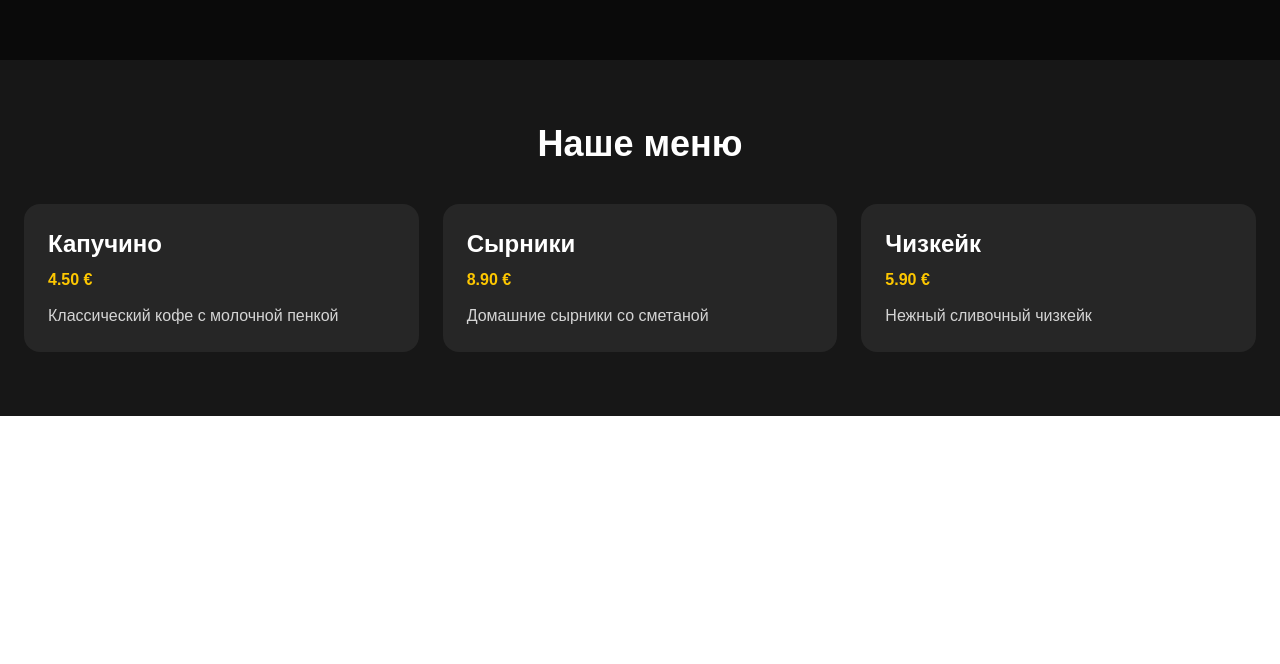
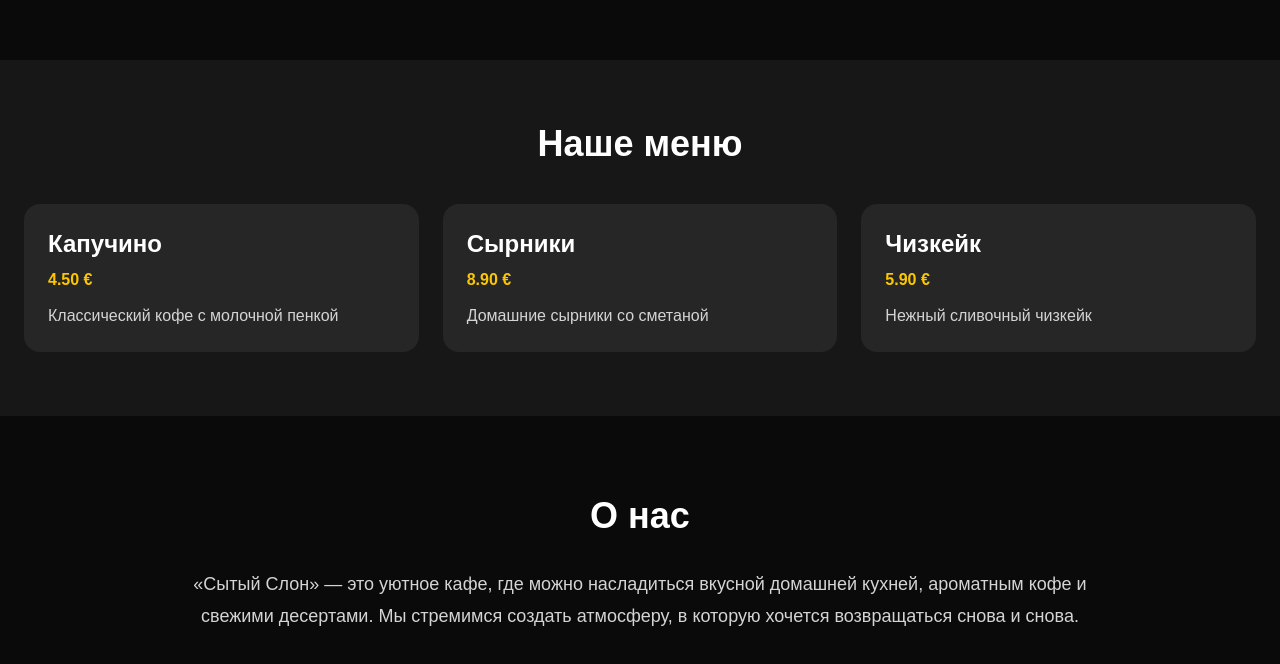
Before and after one commit to semperthY/Sytyi-slon, a Next.js app: page / in a window 1280 px wide. Shown: the part 820-1484 px from the top of the page. Before the commit the page ends 1236 px from the top, so only its background shows below. Built offline with nearby package versions, Linux system fonts and the light colour scheme.

Commit message:
v0.5 Добавлен раздел О нас

```diff
--- a/src/app/page.tsx
+++ b/src/app/page.tsx
@@ -1,5 +1,6 @@
 import MenuSection from "../components/MenuSection";
 import Header from "../components/Header";
+import About from "../components/About";
 
 export default function Home() {
   return (
@@ -16,6 +17,7 @@ export default function Home() {
         </p>
       </main>
      <MenuSection />
+    <About />
     </>
   );
 }
--- /dev/null
+++ b/src/components/About.tsx
@@ -0,0 +1,20 @@
+export default function About() {
+  return (
+    <section className="bg-neutral-950 text-white px-6 py-20">
+      <div className="max-w-4xl mx-auto">
+
+        <h2 className="text-4xl font-bold text-center mb-8">
+          О нас
+        </h2>
+
+        <p className="text-lg text-neutral-300 leading-8 text-center">
+          «Сытый Слон» — это уютное кафе, где можно насладиться
+          вкусной домашней кухней, ароматным кофе и свежими десертами.
+          Мы стремимся создать атмосферу, в которую хочется
+          возвращаться снова и снова.
+        </p>
+
+      </div>
+    </section>
+  );
+}
```
